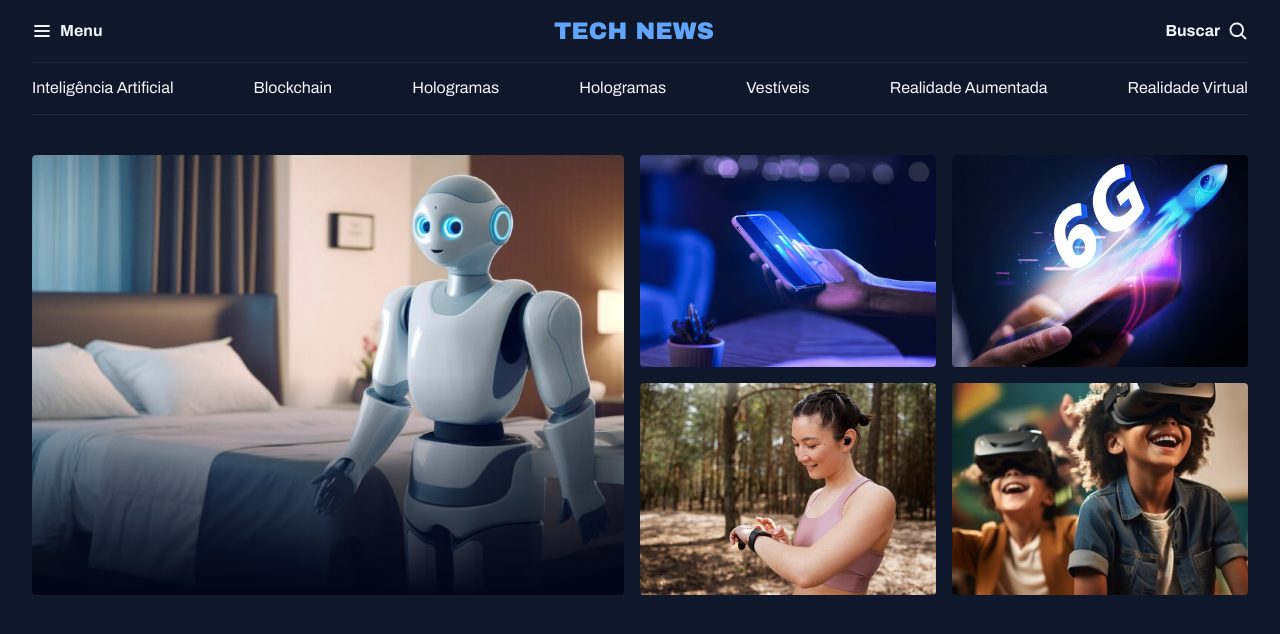
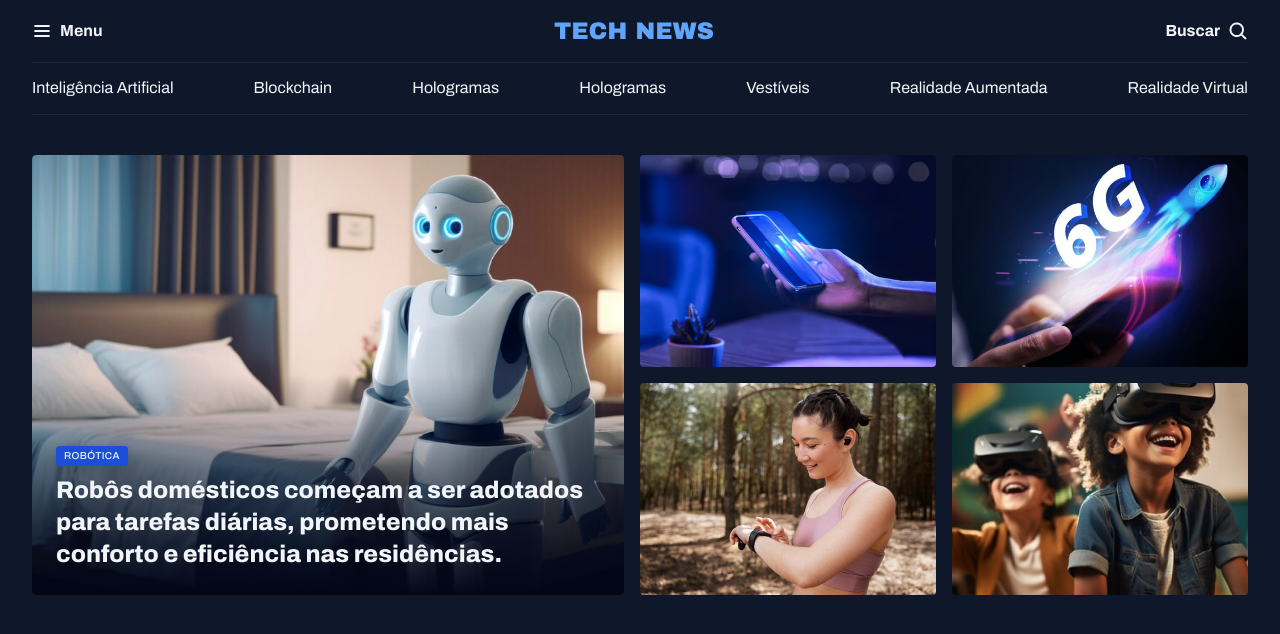
Before and after one commit to ArielHanabhi/fullstack-projeto-portal-de-noticias, a plain HTML site: page index.html in a window 1280 px wide. Drawn offline with Linux system fonts and the light colour scheme.

Commit message:
ajustando o conteudo do card

```diff
--- a/index.html
+++ b/index.html
@@ -41,9 +41,15 @@
 
   <main class="grid container">
     <section id="featured" class="grid grid-flow-col gap-16">
-      <div class="card">
+      <figure class="card">
         <img src="assets/images/Image 01.png" alt="">
-      </div>
+
+        <figcaption>
+          <span class="content-tag">robótica</span>
+
+          <h2 class="text-2xl">Robôs domésticos começam a ser adotados para tarefas diárias, prometendo mais conforto e eficiência nas residências.</h2>
+        </figcaption>
+      </figure>
 
       <div class="grid grid-cols-2 gap-16">
         <div>
--- a/styles/global.css
+++ b/styles/global.css
@@ -65,3 +65,17 @@ main
 {
   margin-top: 40px;
 }
+
+.content-tag
+{
+  display: inline-block;/* Mantém o tamanho do texto */
+  background-color: var(--brand-color-dark);
+  padding: 4px 8px;
+  border-radius: 4px;
+
+  font: 500 10px/1.2 var(--font-family);
+  text-transform: uppercase;
+  letter-spacing:0.04em ;
+
+  box-shadow:0px 4px 16px rgba(2, 6, 23, 0.251) ;
+}
--- a/styles/sections.css
+++ b/styles/sections.css
@@ -27,5 +27,17 @@
       );
     }
 
+    figcaption /* funciona melhor para cards */
+    {
+      position: absolute;
+      bottom: 0;
+
+      padding: 24px;
+
+      h2
+      {
+        margin-top: 8px;
+      }
+    }
   }
 }
--- a/styles/utility.css
+++ b/styles/utility.css
@@ -17,3 +17,23 @@
 {
   gap: 16px;
 }
+
+.text-2xl
+{
+  font: var(--h1);
+}
+
+.text-xl
+{
+  font: var(--h2);
+}
+
+.text-lg
+{
+  font: var(--h3);
+}
+
+.text-sm
+{
+  font: var(--text-sm);
+}
```
